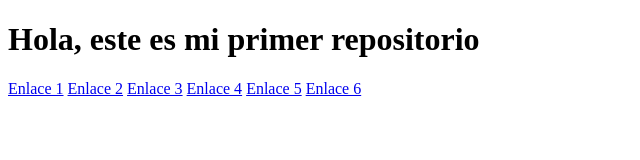
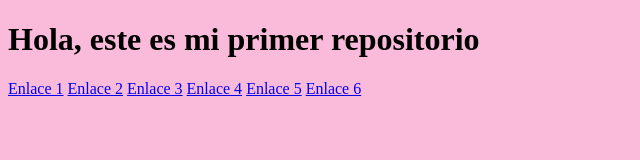
Before and after one commit to Fernando-Herrero/my-first-repository, a plain HTML site: page index.html in a window 1280 px wide. Shown: the whole page, without its empty margins (0-640 px from the left). Drawn offline with Linux system fonts and the light colour scheme.

Commit message:
add styles and fabada color

```diff
--- a/index.html
+++ b/index.html
@@ -3,6 +3,7 @@
 <head>
     <meta charset="UTF-8">
     <meta name="viewport" content="width=h1, initial-scale=1.0">
+    <link rel="stylesheet" href="styles.css">
     <title>Document</title>
 </head>
 <body>
--- /dev/null
+++ b/styles.css
@@ -0,0 +1,3 @@
+html, body {
+    background-color: #fabada;
+}
```
